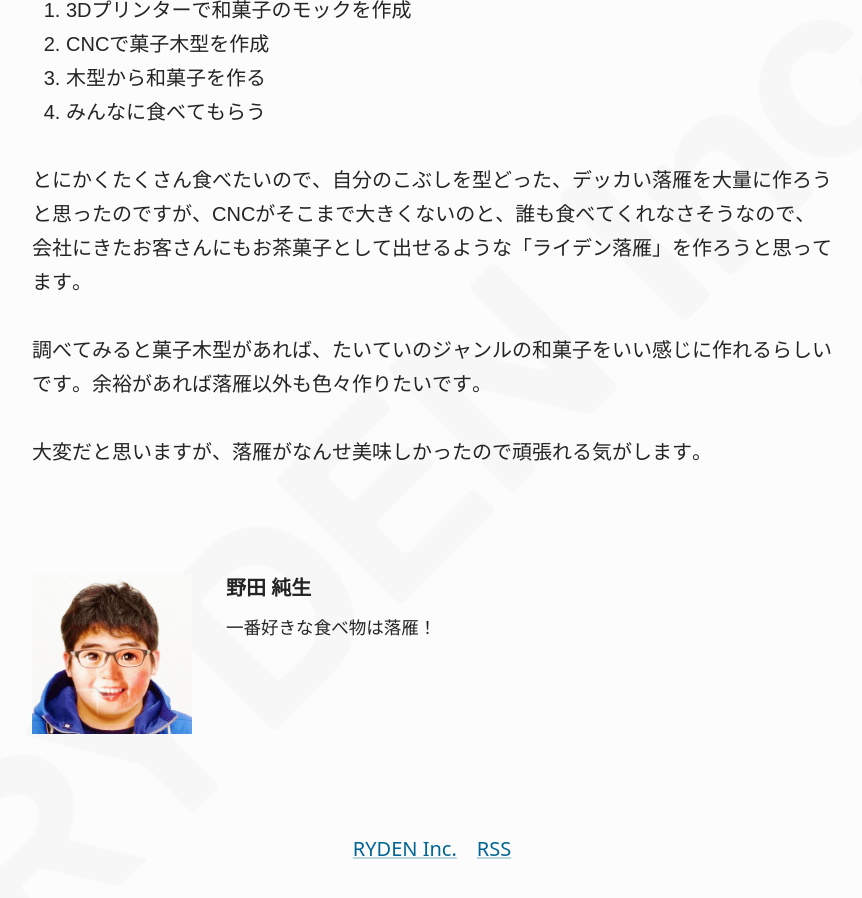
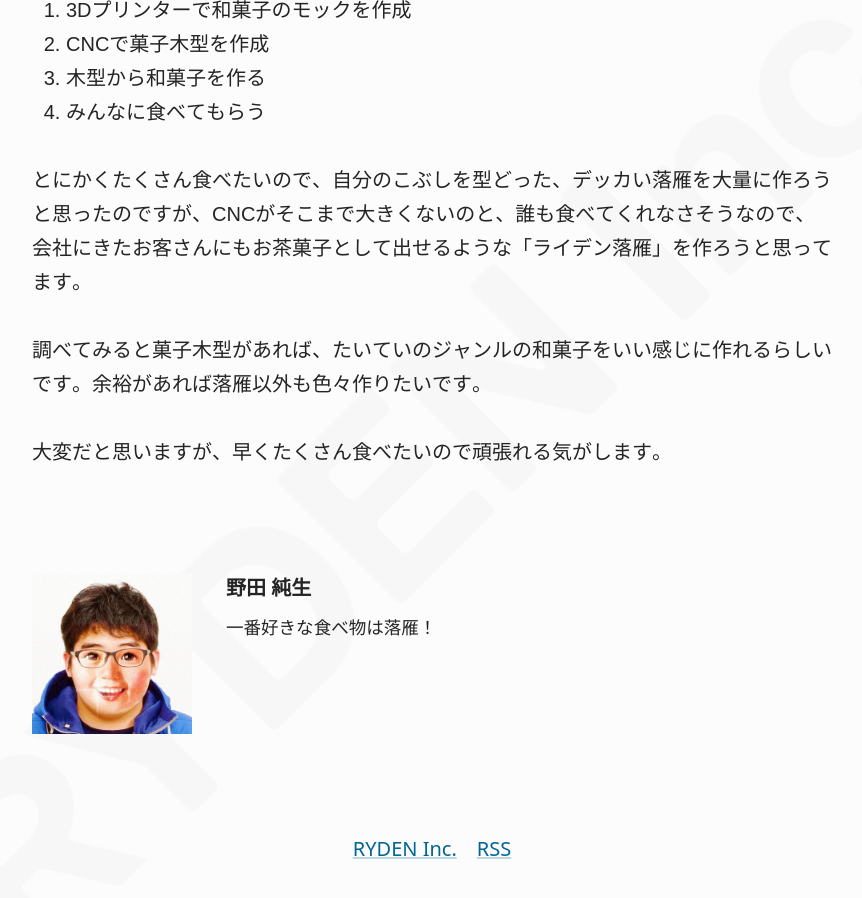
Before and after one commit to yuheiy/rookies, a Jekyll site: the page built from _posts/2017-09-07-wagashi-1.md, in a window 1280 px wide and 900 px high, scrolled down 1906 px. Shown: the whole window, without its empty margins (208-1070 px from the left). Built offline with Jekyll 4.4.1, drawn with Linux system fonts in a browser that asks for light colours; our own code applies the rules of GitHub Pages for plain Markdown files.

Commit message:
記事修正7

```diff
--- a/_posts/2017-09-07-wagashi-1.md
+++ b/_posts/2017-09-07-wagashi-1.md
@@ -32,4 +32,4 @@ image: wagashi-1-title.jpg
 
 調べてみると菓子木型があれば、たいていのジャンルの和菓子をいい感じに作れるらしいです。余裕があれば落雁以外も色々作りたいです。
 
-大変だと思いますが、落雁がなんせ美味しかったので頑張れる気がします。
+大変だと思いますが、早くたくさん食べたいので頑張れる気がします。
```
